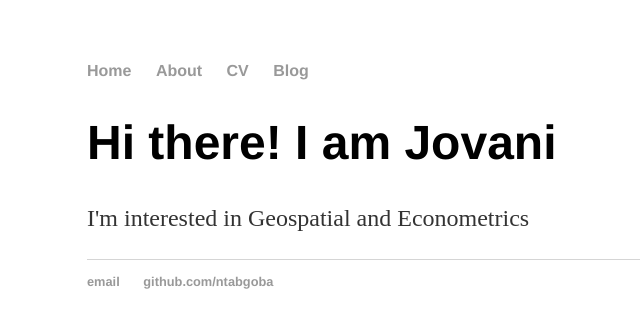
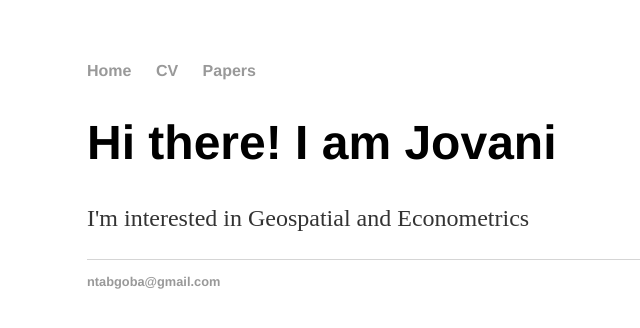
Before and after one commit to ntabgoba/ntabgoba.github.io, a Jekyll site: the page built from index.html, in a window 1280 px wide. Shown: the top 328 px of the page, without its empty margins (105-745 px from the left). Built offline with Jekyll 4.4.1, drawn with Linux system fonts in a browser that asks for light colours.

Commit message:
ddn article

```diff
--- a/_layouts/default.html
+++ b/_layouts/default.html
@@ -12,9 +12,8 @@
     <nav>
 <ul>
 <li><a href="/">Home</a></li>
-<li><a href="/about">About</a></li>
 <li><a href="/cv">CV</a></li>
-<li><a href="/blog">Blog</a></li>
+<li><a href="/blog">Papers</a></li>
 </ul>
     </nav>
 <div class="container">
@@ -25,8 +24,7 @@
 
   <footer>
    <ul>
-   <li><a href="mailto:ntabgoba@gmail.com">email</a></li>
-   <li><a href="https://github.com/ntabgoba">github.com/ntabgoba</a></li>
+   <li><a href="mailto:">ntabgoba@gmail.com</a></li>
    </ul>
   </footer>
   </body>
```
